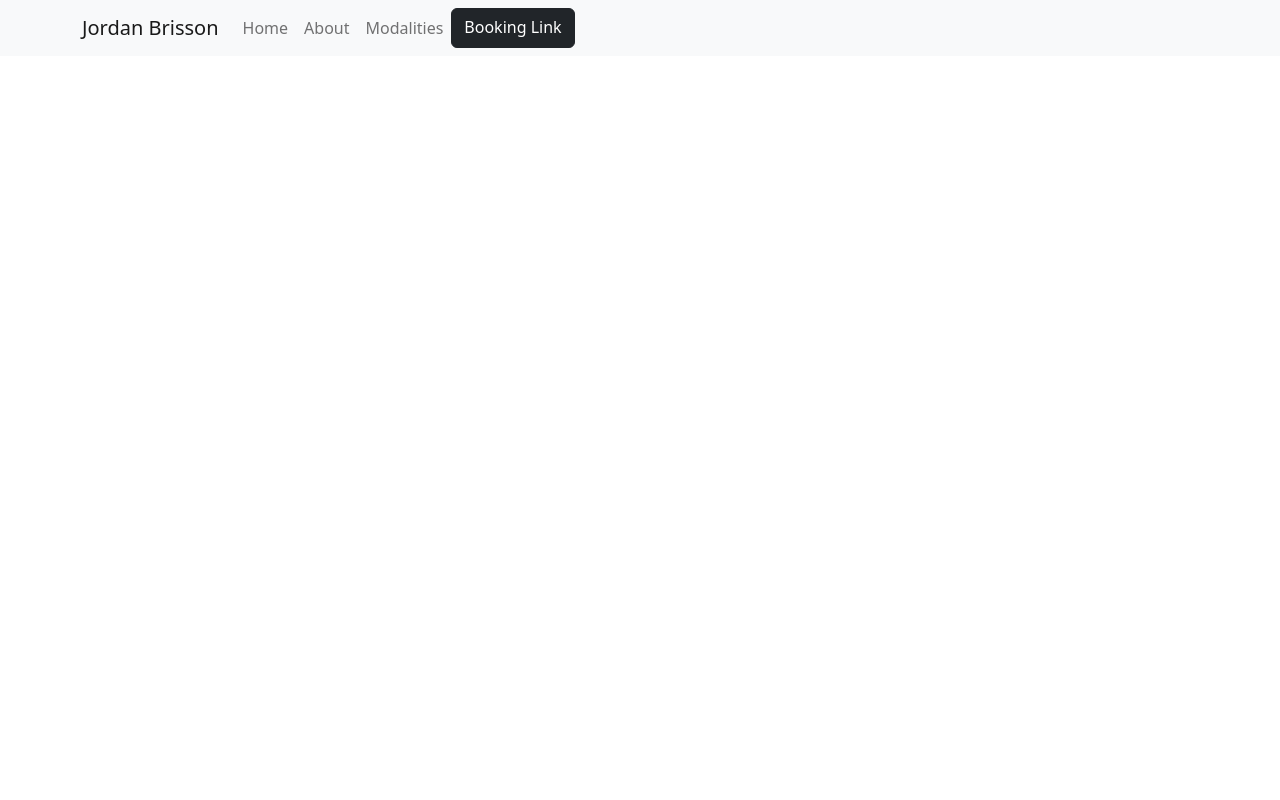
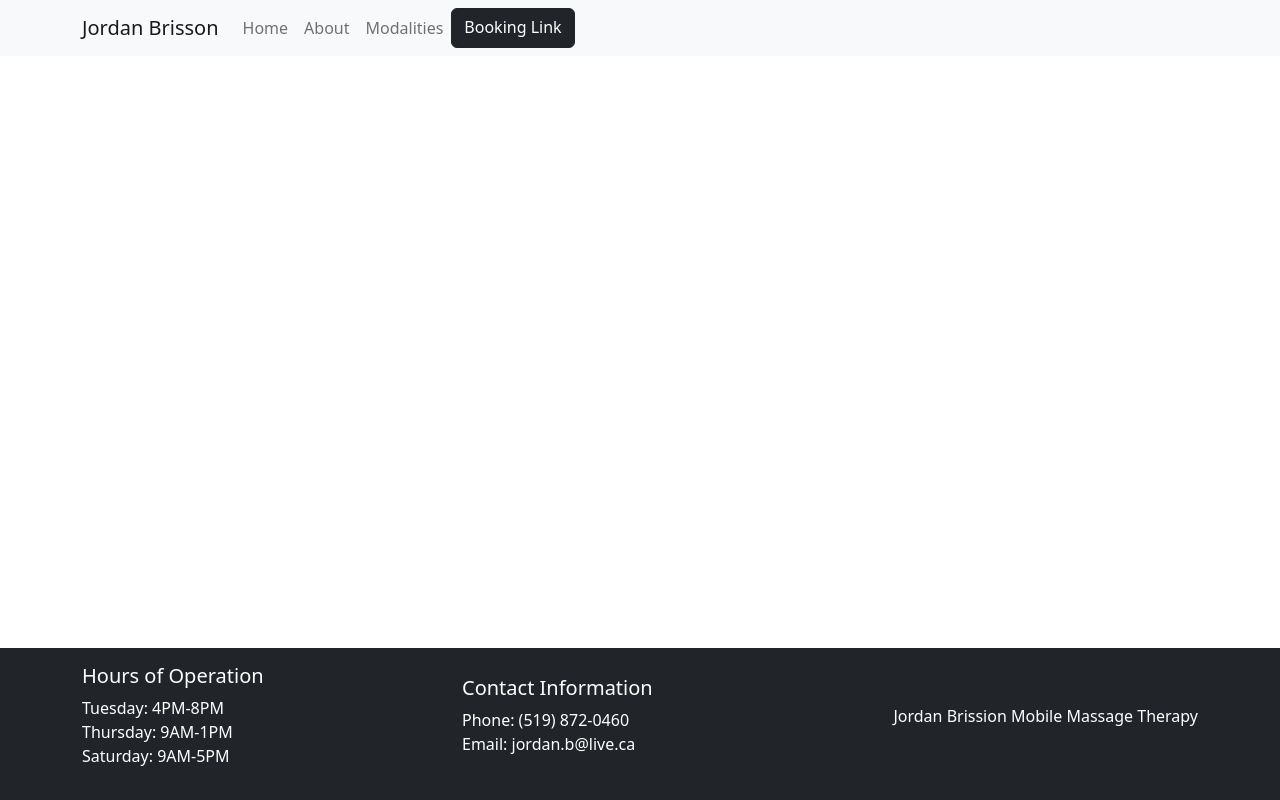
Before and after one commit to Ahmedmo7/JordanMassage, a React (Create React App) app: page / in a window 1280 px wide. Built offline with nearby package versions, Linux system fonts and the light colour scheme.

Commit message:
footer commit

```diff
--- a/src/App.js
+++ b/src/App.js
@@ -1,11 +1,12 @@
 import React from 'react';
 import NavBar from './components/Navbar';
 import 'bootstrap/dist/css/bootstrap.min.css';
-
+import Footer from './components/Footer';
 function App() {
     return (
         <>
             <NavBar />
+            <Footer />
         </>
     )
 }
--- /dev/null
+++ b/src/components/Footer.js
@@ -0,0 +1,33 @@
+import React from 'react';
+import { Container, Row, Col } from 'react-bootstrap';
+
+const Footer = () => {
+    return (
+        <footer className="bg-dark py-3 position-fixed bottom-0 w-100">
+            <Container>
+                <Row className="align-items-center">
+                    <Col md="4">
+                        <h5 className="text-white">Hours of Operation</h5>
+                        <ul className="list-unstyled">
+                            <li className="text-white">Tuesday: 4PM-8PM</li>
+                            <li className="text-white">Thursday: 9AM-1PM</li>
+                            <li className="text-white">Saturday: 9AM-5PM</li>
+                        </ul>
+                    </Col>
+                    <Col md="4">
+                        <h5 className="text-white">Contact Information</h5>
+                        <ul className="list-unstyled">
+                            <li className="text-white">Phone: (519) 872-0460</li>
+                            <li className="text-white">Email: jordan.b@live.ca</li>
+                        </ul>
+                    </Col>
+                    <Col md="4" className="text-md-end">
+                        <p className="text-white">Jordan Brission Mobile Massage Therapy</p>
+                    </Col>
+                </Row>
+            </Container>
+        </footer >
+    );
+};
+
+export default Footer;
```
